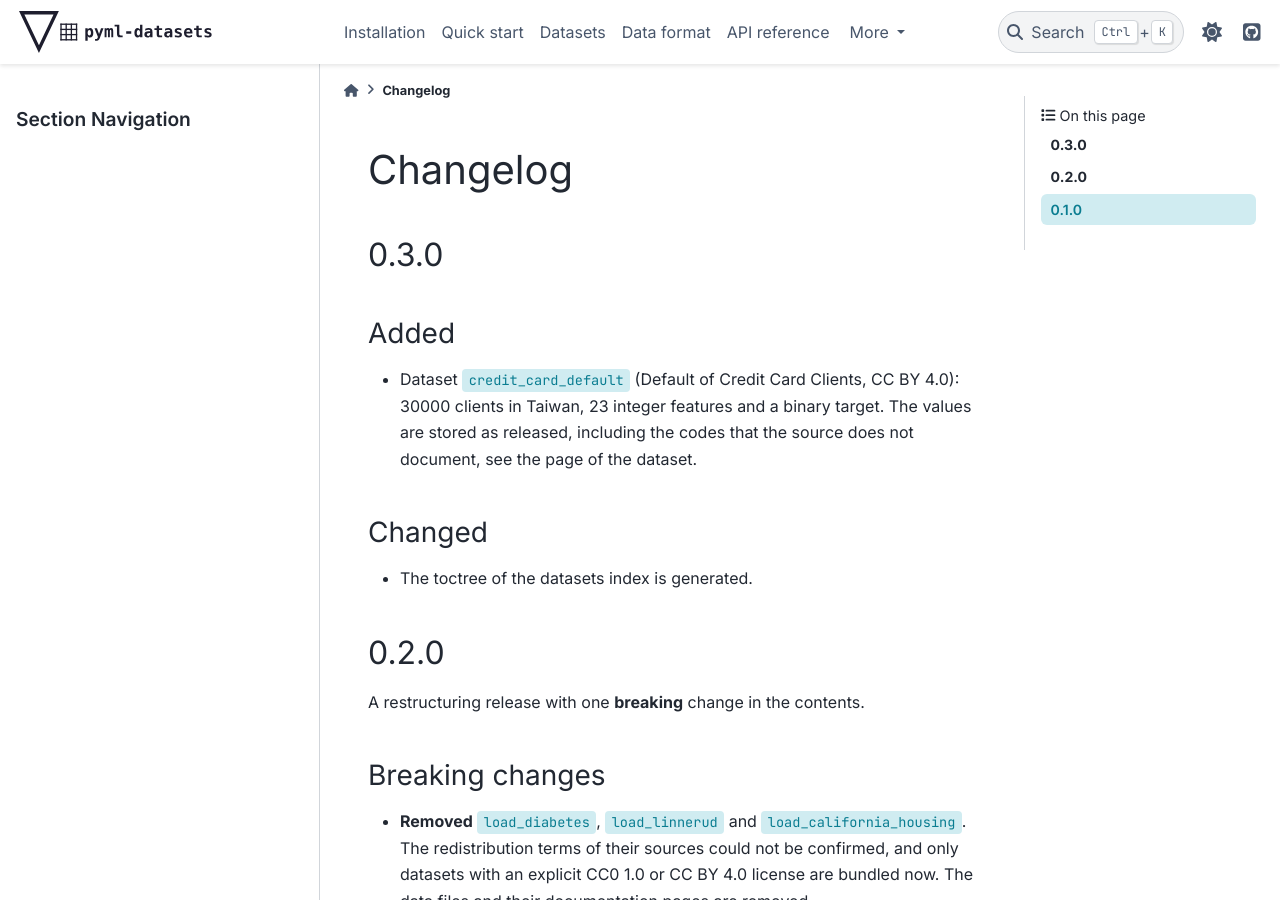
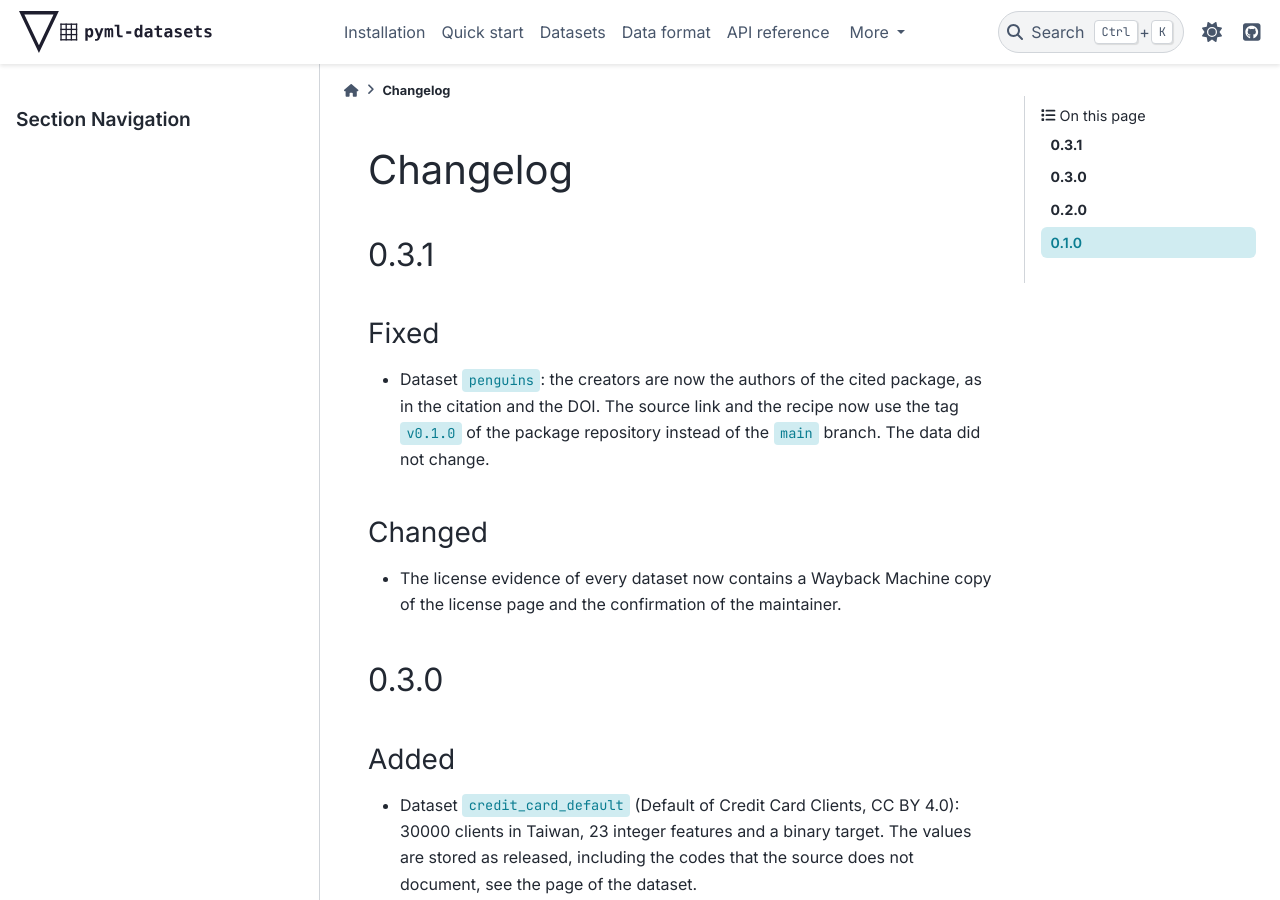
Before and after one commit to sherzod-juraev/pyml-datasets, a Sphinx documentation site: the page built from docs/source/changelog.rst, in a window 1280 px wide and 900 px high. Built offline with Sphinx 7.4.7 and the PyData theme 0.15.4, drawn with Linux system fonts in a browser that asks for light colours.

Commit message:
docs: prepare the 0.3.1 release
Bump the version and add the changelog entry for the penguins metadata fix and the finished license evidence.

```diff
--- a/docs/source/changelog.rst
+++ b/docs/source/changelog.rst
@@ -1,5 +1,21 @@
 Changelog
 =========
+
+0.3.1
+-----
+
+Fixed
+~~~~~
+
+- Dataset ``penguins``: the creators are now the authors of the cited package, as in the
+  citation and the DOI. The source link and the recipe now use the tag ``v0.1.0`` of the
+  package repository instead of the ``main`` branch. The data did not change.
+
+Changed
+~~~~~~~
+
+- The license evidence of every dataset now contains a Wayback Machine copy of the license
+  page and the confirmation of the maintainer.
 
 0.3.0
 -----
--- a/pyml_datasets/__init__.py
+++ b/pyml_datasets/__init__.py
@@ -6,7 +6,7 @@ and no data is read until a ``load_*`` function or ``load_dataset`` is called.
 Every dataset carries its license, its source and its citation in ``Dataset.info``.
 """
 
-__version__: str = "0.3.0"
+__version__: str = "0.3.1"
 __author__: str = "Sherzod Juraev"
 
 from ._registry import get_info, list_datasets, load_dataset
```
